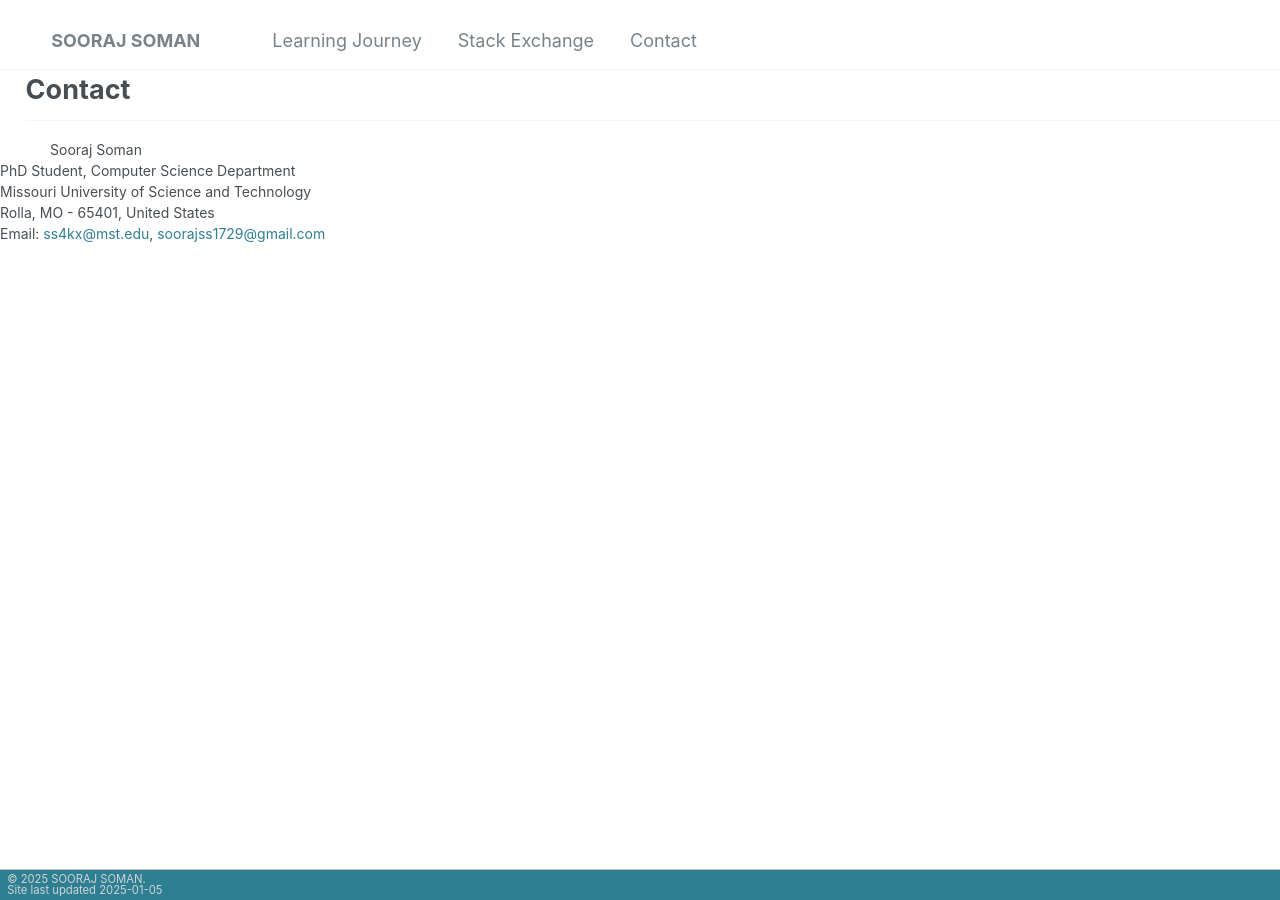
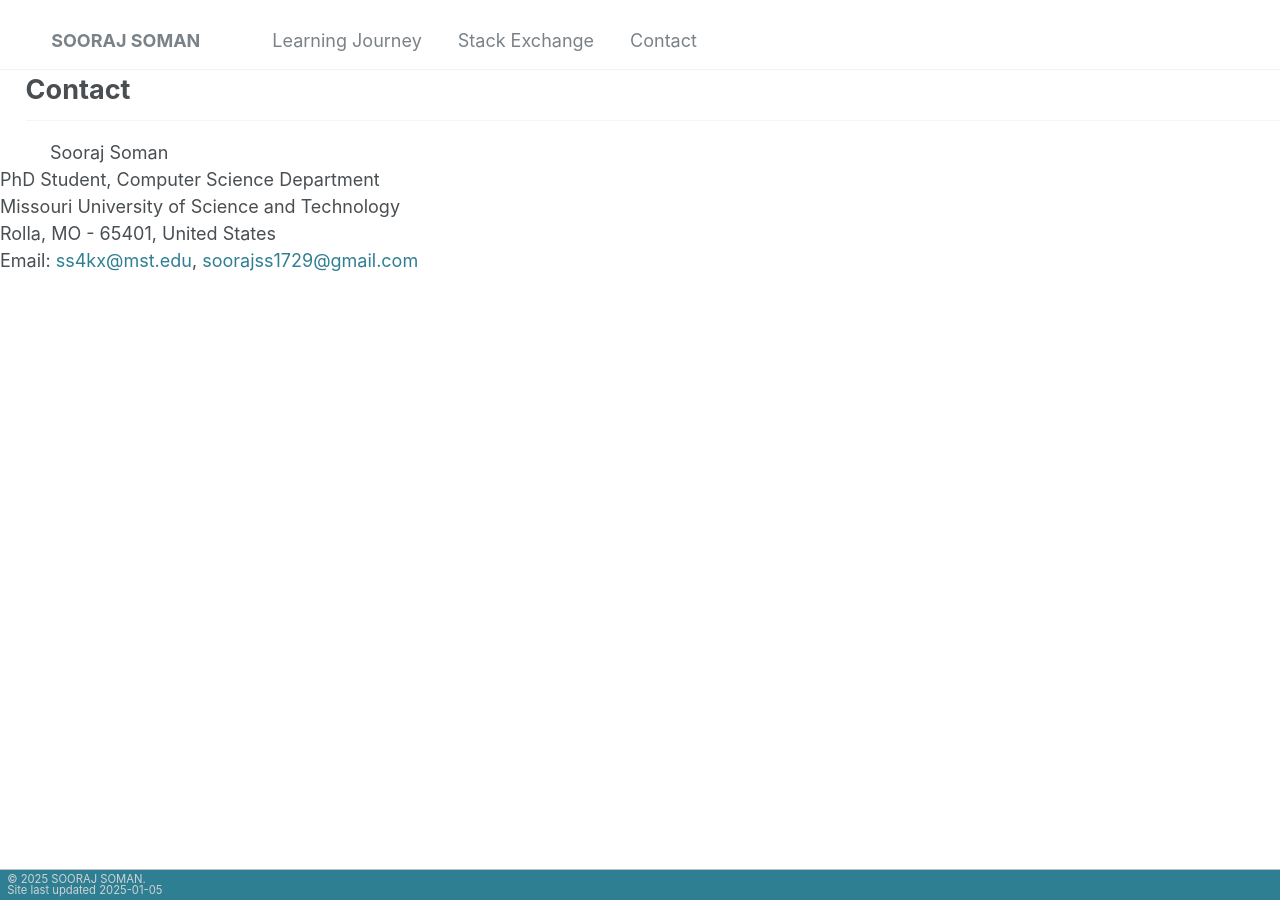
Before and after one commit to soorajss1729/soorajss1729.github.io, a Jekyll site: the page built from _cont/cont.md, in a window 1280 px wide. Built offline with Jekyll 4.4.1, drawn with Linux system fonts in a browser that asks for light colours.

Commit message:
Update cont.md

```diff
--- a/_cont/cont.md
+++ b/_cont/cont.md
@@ -24,8 +24,6 @@ h1 {
   <h1>Contact</h1>
 
 <div class="text-block">
-
-<div style="font-size: 14px;">
   Sooraj Soman<br>
   PhD Student, Computer Science Department<br>
   Missouri University of Science and Technology<br>
```
